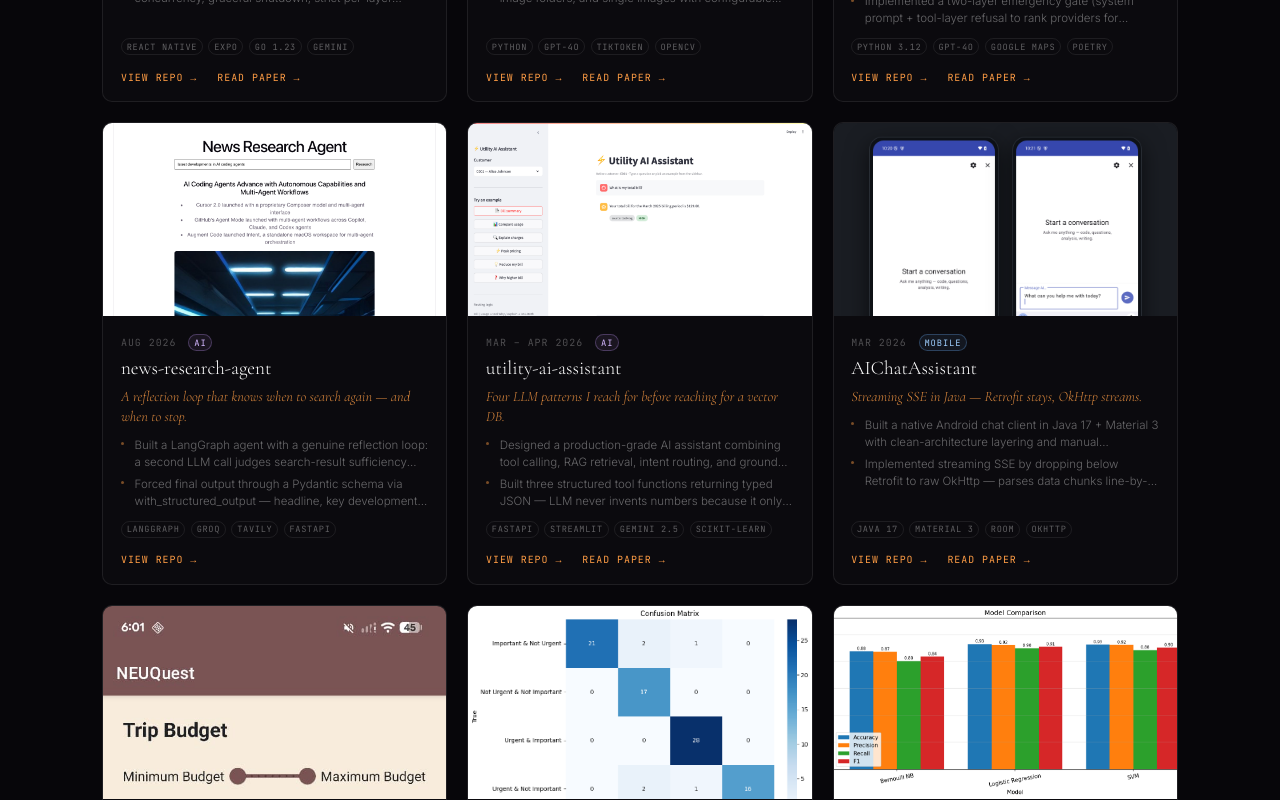
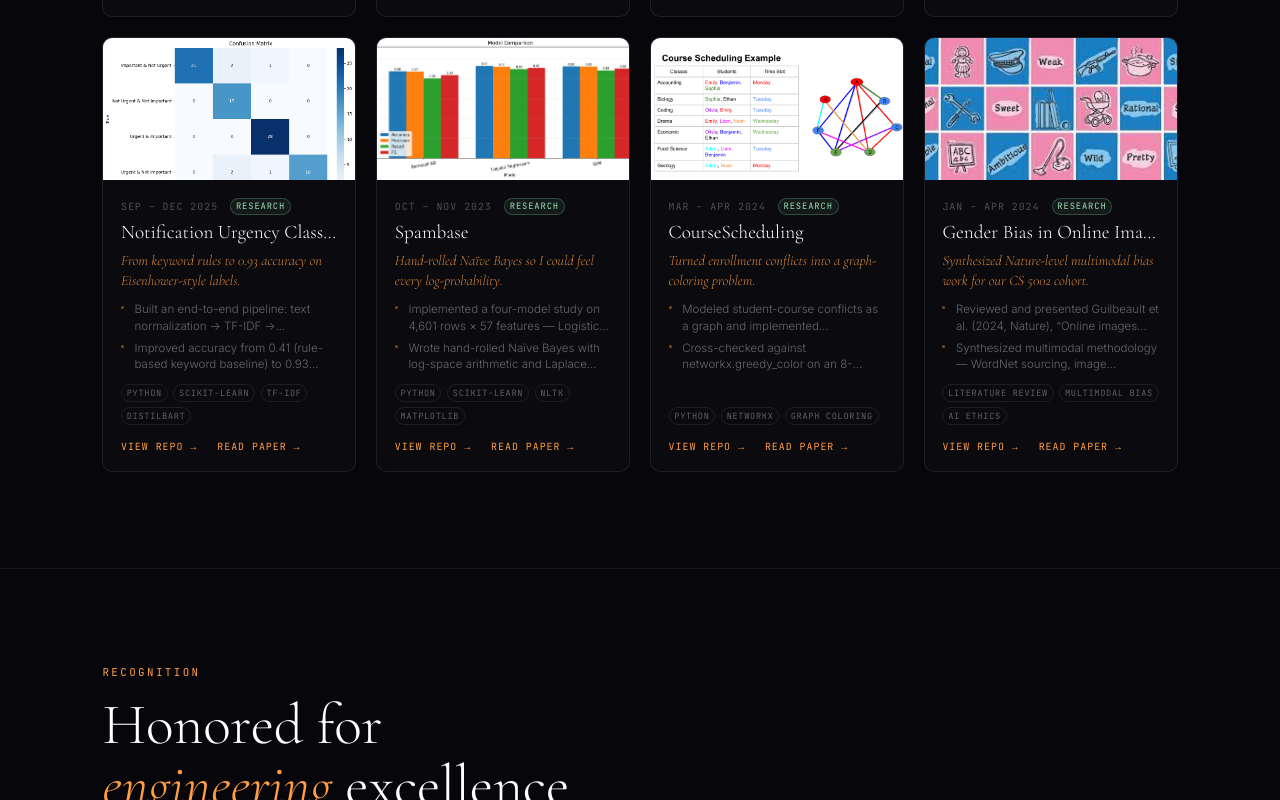
Before and after one commit to Kaustubha-09/kaustubha.vercel.app, a Next.js app: page / in a window 1280 px wide. Shown: the part 6160-6960 px from the top of the page. Built offline with nearby package versions, Linux system fonts and the light colour scheme.

Commit message:
Switch projects grid to 4-column layout, dedupe News Research Agent entry

```diff
--- a/src/components/Projects/Projects.module.css
+++ b/src/components/Projects/Projects.module.css
@@ -46,10 +46,16 @@
 /* Unified project tile grid */
 .tileGrid {
   display: grid;
-  grid-template-columns: repeat(3, 1fr);
+  grid-template-columns: repeat(4, 1fr);
   grid-auto-rows: 1fr;
-  gap: clamp(0.85rem, 2vw, 1.25rem);
-  max-width: 1200px;
+  gap: clamp(0.85rem, 1.6vw, 1.25rem);
+  max-width: 1440px;
+}
+
+@media (max-width: 1200px) {
+  .tileGrid {
+    grid-template-columns: repeat(3, 1fr);
+  }
 }
 
 @media (max-width: 900px) {
--- a/src/data/projects.ts
+++ b/src/data/projects.ts
@@ -34,6 +34,7 @@ export const PROJECTS: Project[] = [
     ],
     tech: ['Python', 'LangGraph', 'Groq', 'Tavily', 'FastAPI', 'React', 'Docker', 'Azure'],
     link: 'https://github.com/Kaustubha-09/news-research-agent',
+    image: '/projects/news-research-agent.png',
     paper: '/papers/NewsResearchAgent.pdf',
   },
   {
@@ -186,23 +187,6 @@ export const PROJECTS: Project[] = [
     paper: '/papers/PatientIntakeAgent.pdf',
   },
   {
-    name: 'news-research-agent',
-    period: 'Aug 2026',
-    category: 'AI',
-    tagline: 'A reflection loop that knows when to search again — and when to stop.',
-    description:
-      'LangGraph research agent — Groq LLM + Tavily search with reflection-loop routing, Pydantic structured output, and multimodal image generation, deployed to Azure Container Apps.',
-    bullets: [
-      'Built a LangGraph agent with a genuine reflection loop: a second LLM call judges search-result sufficiency and conditionally re-searches, capped to prevent runaway API cost.',
-      'Forced final output through a Pydantic schema via with_structured_output — headline, key developments, sources, image prompt — instead of parsed free text.',
-      'Designed a dual-mode image pipeline: uploads to Azure Blob Storage when configured, falls back to local disk otherwise, with zero branching in the calling code.',
-      'Deployed FastAPI + React to Azure (Container Apps, Blob Storage, Static Web Apps), debugging a real arm64/amd64 Docker mismatch and a `:latest`-tag redeploy caching gotcha along the way.',
-    ],
-    tech: ['LangGraph', 'Groq', 'Tavily', 'FastAPI', 'React', 'Docker', 'Azure'],
-    link: 'https://github.com/Kaustubha-09/news-research-agent',
-    image: '/projects/news-research-agent.png',
-  },
-  {
     name: 'utility-ai-assistant',
     period: 'Mar – Apr 2026',
     category: 'AI',
```
